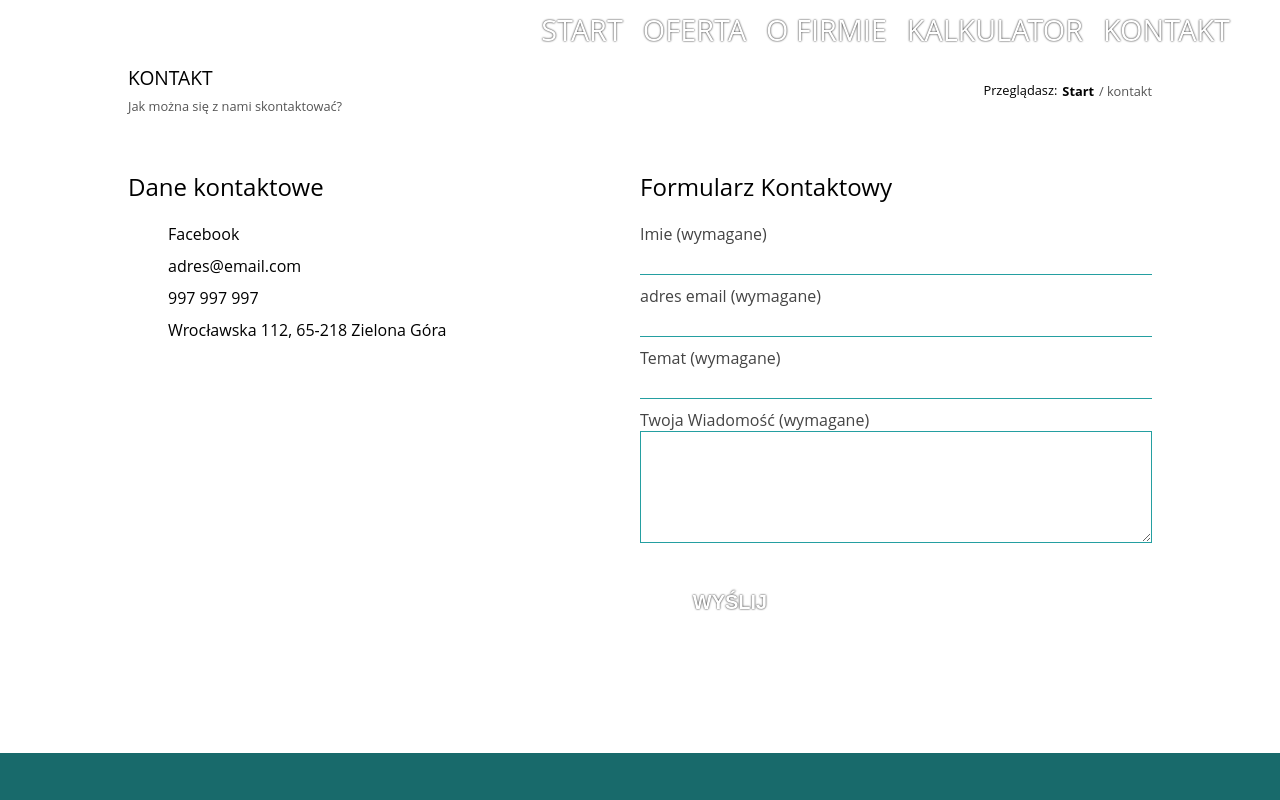
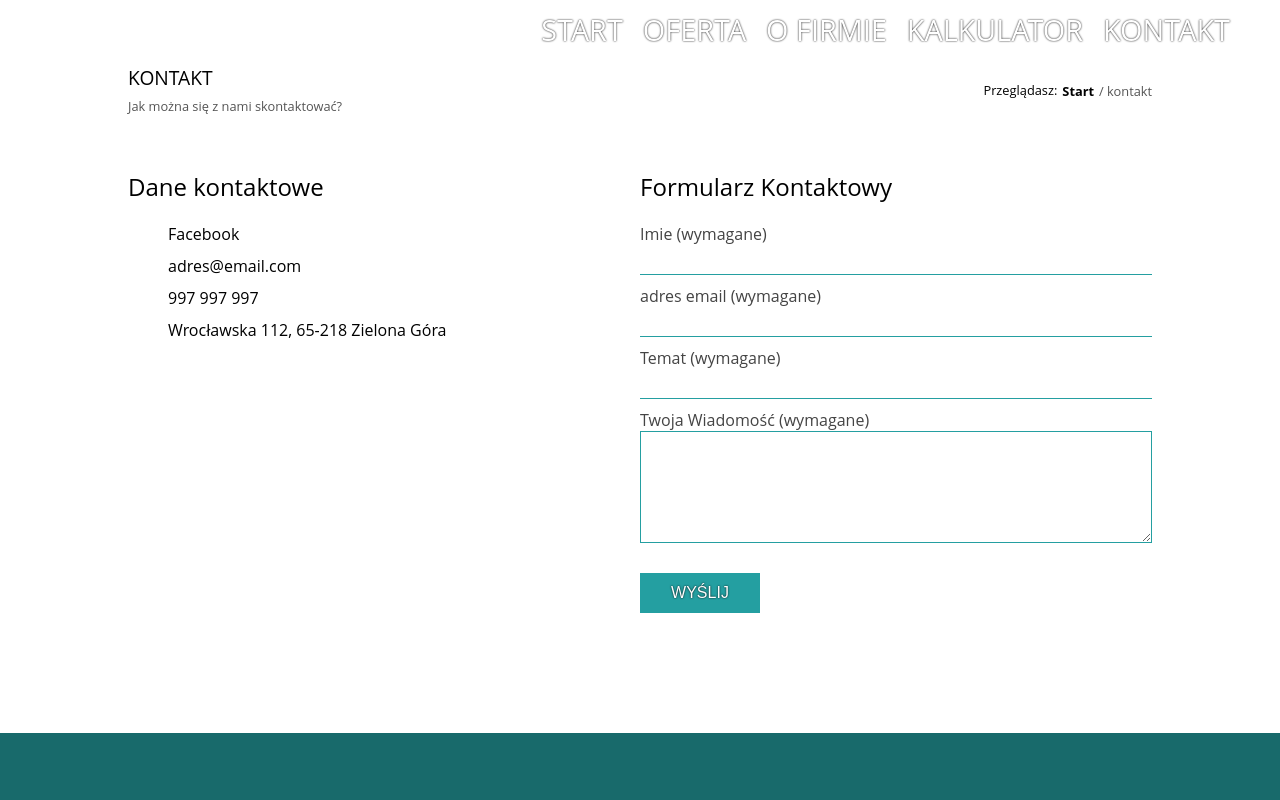
Before and after one commit to trupu/photovoltaics, a Vue app: page /kontakt in a window 1280 px wide. In both pictures the pointer is over the button "WYŚLIJ". Shown: the top 800 px of the page. Built offline with nearby package versions, Linux system fonts and the light colour scheme; the HTML template or start-up script is replaced by a standard one.

Commit message:
Contact button

```diff
--- a/src/js/components/contact/contactForm.vue
+++ b/src/js/components/contact/contactForm.vue
@@ -15,7 +15,7 @@
             | Twoja Wiadomość (wymagane)
             textarea(rows='5' cols='10')
         div.button-wrapper
-            button.button-medium
+            button.button-small
                 | Wyślij
 </template>
 <script>
@@ -92,6 +92,11 @@ export default {
 
             button {
                 margin: 20px 0;
+
+                &:hover {
+                    background-color: $lightCyan;
+                    border: 1px solid $lightCyan;
+                }
             }
         }
     }
```
